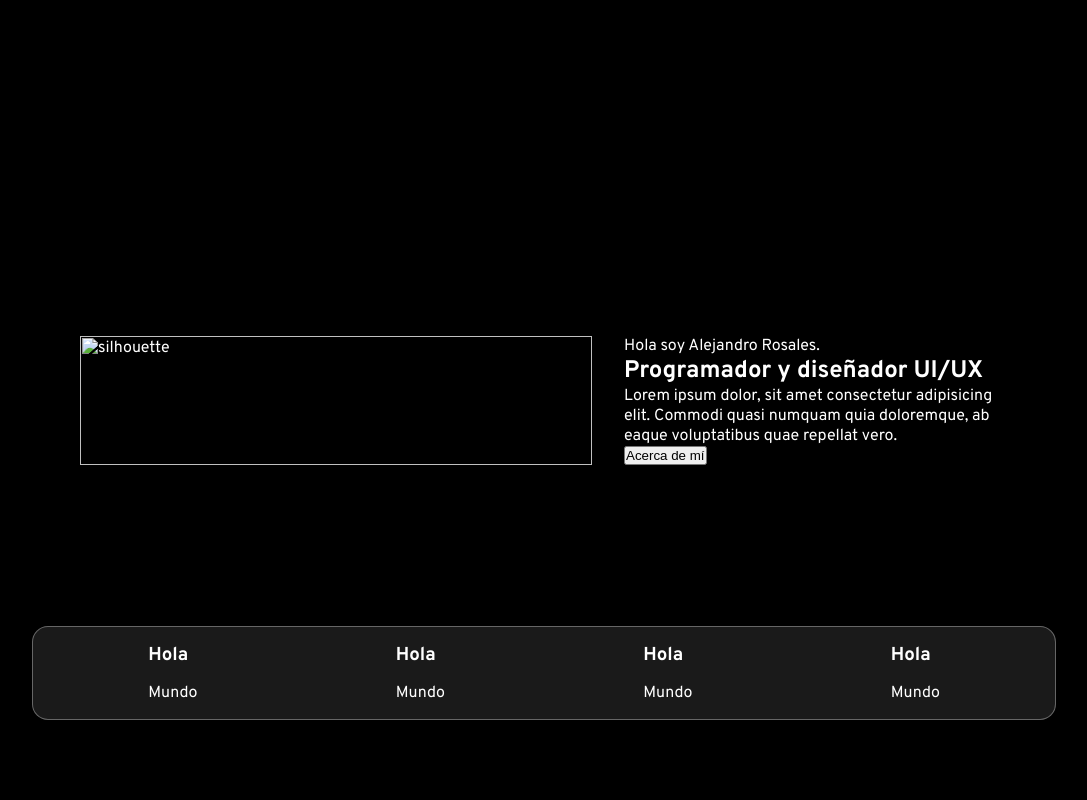
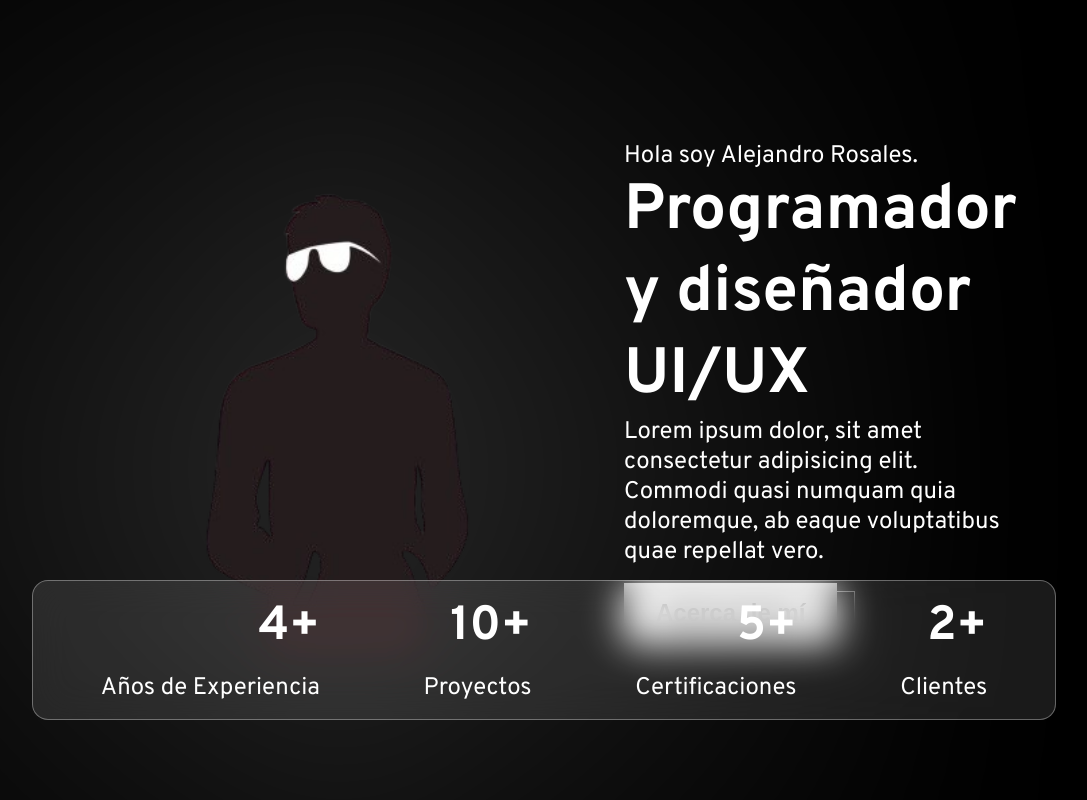
Before and after one commit to ja-rg/portfolio-v, a plain HTML site: page hero.html in a window 1280 px wide. Shown: the whole page, without its empty margins (96-1183 px from the left). Drawn offline with Linux system fonts and the light colour scheme.

Commit message:
Actualizar la sección del héroe

```diff
--- a/hero.html
+++ b/hero.html
@@ -18,12 +18,40 @@
 
         img {
             width: 100%;
+            filter: drop-shadow(0 0 15rem white);
         }
     }
 
     .hero {
         grid-area: hero;
+
         width: 100%;
+
+        p {
+            font-size: 1.5rem;
+        }
+
+        button {
+            margin-block: 1rem;
+            background-color: white;
+            border: none;
+            padding: 1rem;
+            padding-inline: 2rem;
+            font-size: 1.5em;
+            font-weight: bolder;
+            position: relative;
+        }
+
+        button::before {
+            content: "";
+            inset: .5rem 0 0 1rem;
+            width: 100%;
+            height: 100%;
+            background-color: transparent;
+            position: absolute;
+            z-index: -1;
+            border: 0.1rem solid white;
+        }
     }
 
 
@@ -50,12 +78,17 @@
     aside section {
         display: grid;
         gap: 1rem;
+        text-align: end;
+
+        p {
+            font-size: 1.5rem;
+        }
     }
 </style>
 
 <main>
     <div class="hero-image">
-        <img src="assets/silhouette.png" alt="silhouette">
+        <img src="assets/profile.png" alt="Profile">
     </div>
     <section class="hero">
         <p>Hola soy Alejandro Rosales.</p>
@@ -67,19 +100,19 @@
 </main>
 <aside>
     <section>
-        <h1>Hola</h1>
-        <p>Mundo</p>
+        <h2>4+</h2>
+        <p>Años de Experiencia</p>
     </section>
     <section>
-        <h1>Hola</h1>
-        <p>Mundo</p>
+        <h2>10+</h2>
+        <p>Proyectos</p>
     </section>
     <section>
-        <h1>Hola</h1>
-        <p>Mundo</p>
+        <h2>5+</h2>
+        <p>Certificaciones</p>
     </section>
     <section>
-        <h1>Hola</h1>
-        <p>Mundo</p>
+        <h2>2+</h2>
+        <p>Clientes</p>
     </section>
 </aside>
--- a/style.css
+++ b/style.css
@@ -11,3 +11,11 @@
     background-color: black;
     color: white;
 }
+
+h2 {
+    font-size: 3rem;
+}
+
+h1 {
+    font-size: 4em;
+}
```
